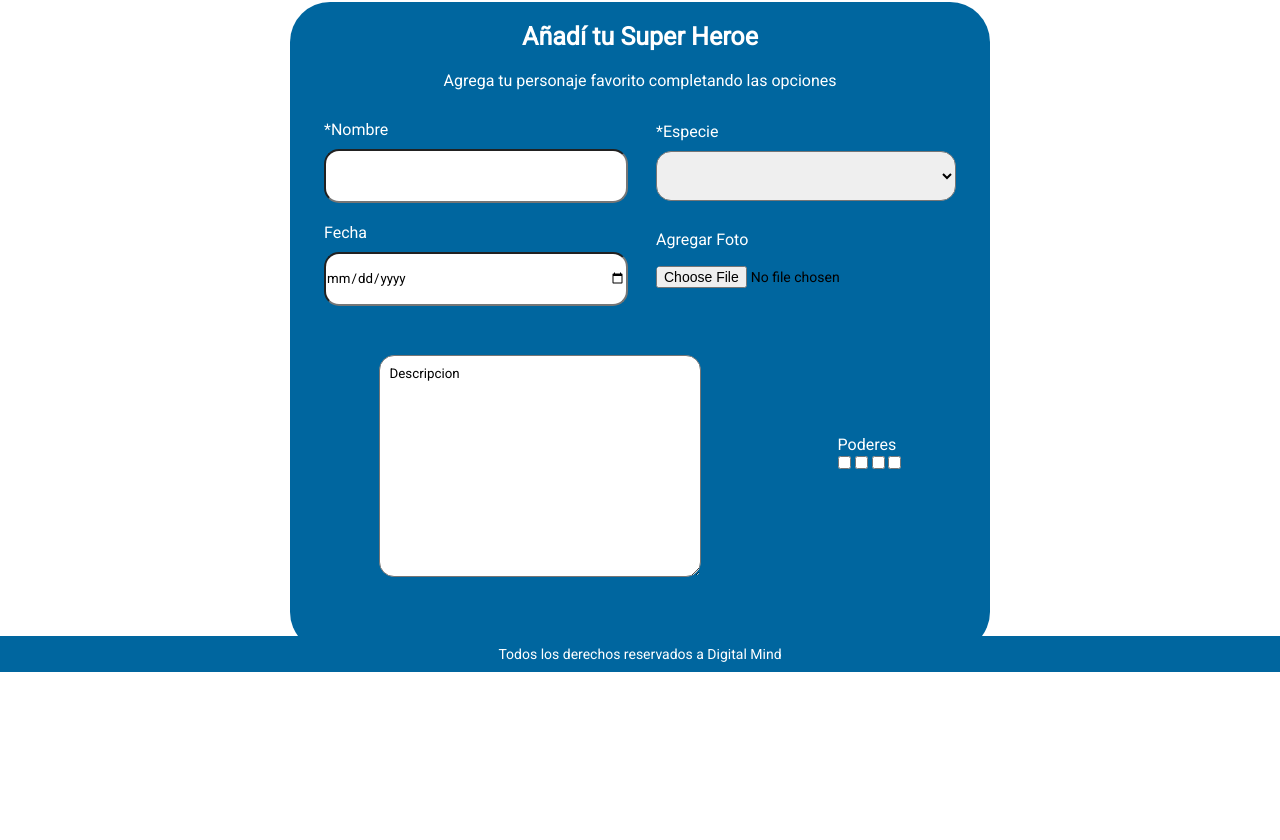
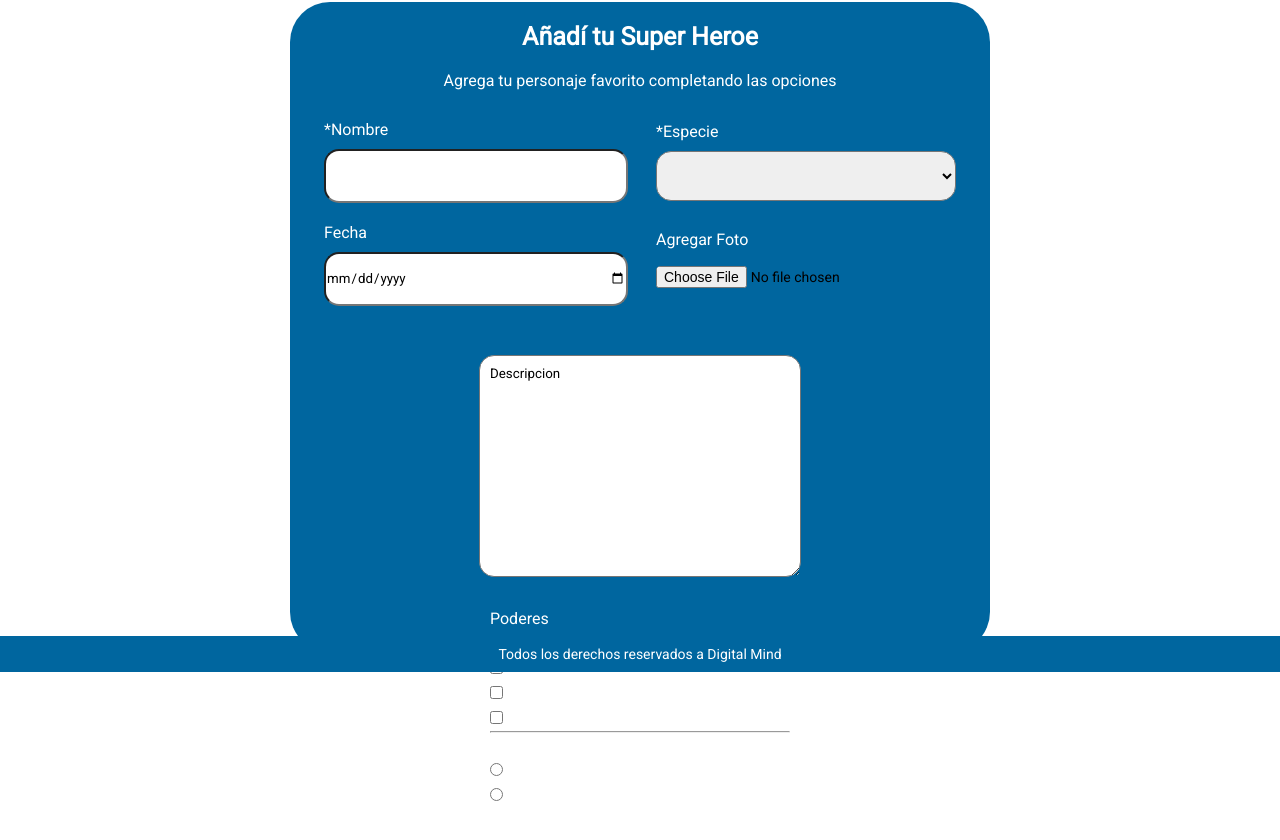
Before and after one commit to TatoMesa/Super-Heroes, a plain HTML site: page index2.html in a window 1280 px wide. Shown: the part 128-968 px from the top of the page. Before the commit the page ends 800 px from the top, so only its background shows below. Drawn offline with Linux system fonts and the light colour scheme.

Commit message:
falta alinear

```diff
--- a/css/style.css
+++ b/css/style.css
@@ -174,8 +174,11 @@ form>p {
     color:black;
     position:relative;
     top:17px;
-
-
+}
+.opciones{
+    width:300px;
+    line-height: 25px;
+    margin: 5px;
 }
 
 
--- a/index2.html
+++ b/index2.html
@@ -49,13 +49,34 @@
                     <br>
                     <textarea class="datosD"  name="descripcion" id="descripcion">Descripcion</textarea>
                 </span>
-                <span>
+                <span class ="opciones">
                     <label for="poderes">Poderes</label>
                     <br>
                     <input type="checkbox" name="poderes" value="Volar">
-                    <input type="checkbox" name="poderes" value="Super Inteligencia">
-                    <input type="checkbox" name="poderes" value="Vista Rayo Laser">
-                    <input type="checkbox" name="poderes" value="Billetera Gorda">
+                    <label  for="Volar">Volar</label>
+                    <br>
+                    <input  type="checkbox" name="poderes" value="Inteligencia">
+                    <label  for="Inteligencia">Super Inteligencia</label>
+                    <br>
+                    <input  type="checkbox" name="poderes" value="Vista">
+                    <label   for="Vista">Vista de rayo laser</label>
+                    <br>
+                    <input  type="checkbox" name="poderes" value="Billetera">
+                    <label  for="Billetera">Billetera Gorda</label>
+                    <hr>
+                    <label for="personaje">Tipo de personaje</label>
+                    <br>
+                    <input  type="radio" name="Personaje" value="Heroe">
+                    <label   for="heroe">Heroe / Heroina</label>
+                    <br>
+                    <input  type="radio" name="Personaje" value="Villano">
+                    <label  for="Villano">Villano / Villana</label>
+                    <br>
+
+
+
+
+
                 </span>
 
 
```
